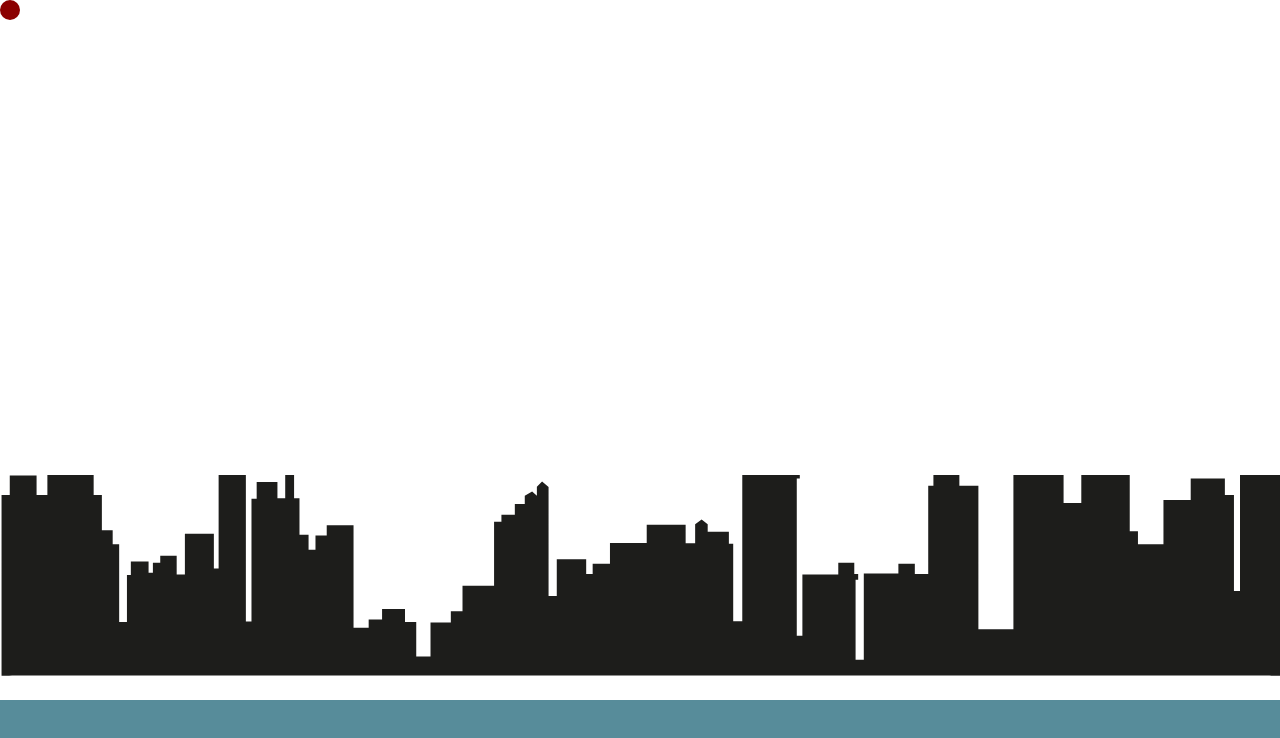
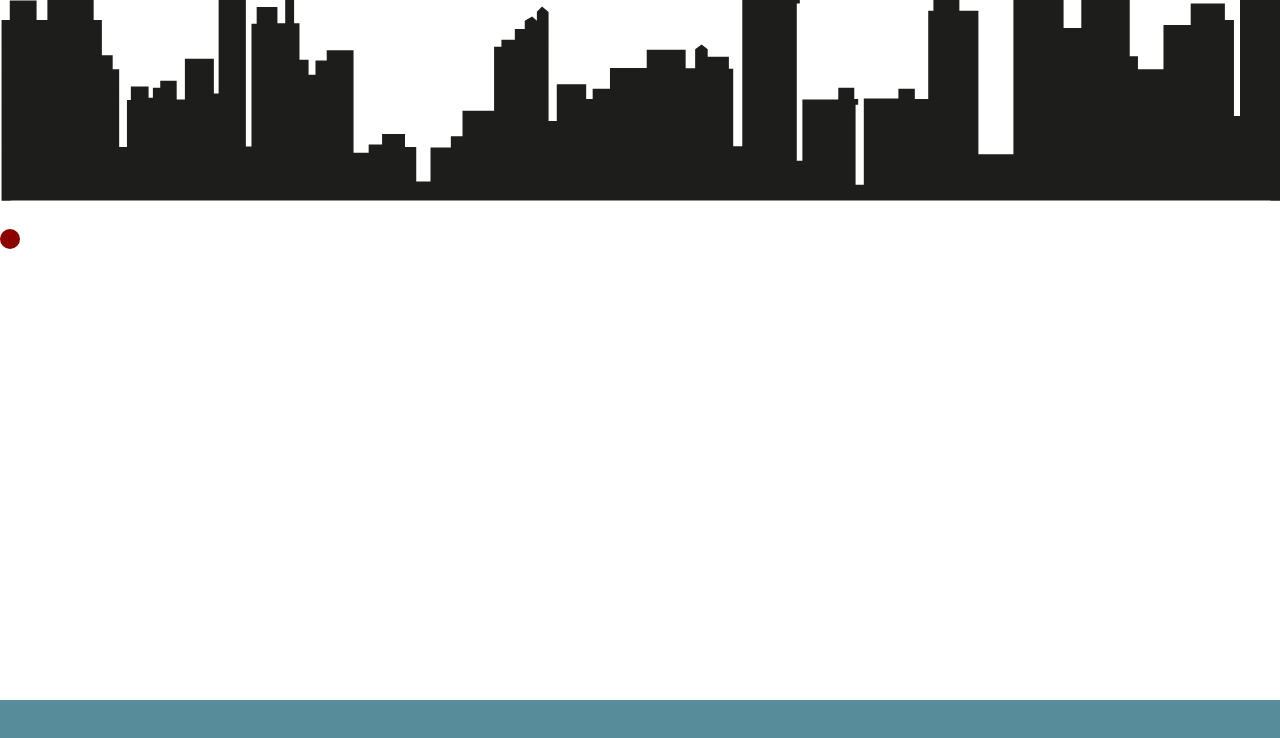
Before and after one commit to yasmineantille/herhack-2024, a React (Create React App) app in the folder srg-challenge/: page / in a window 1280 px wide. Shown: the top 738 px of the page. Built offline with nearby package versions, Linux system fonts and the light colour scheme.

Commit message:
wip routing

```diff
--- a/srg-challenge/package.json
+++ b/srg-challenge/package.json
@@ -12,6 +12,7 @@
     "@types/react-dom": "^18.3.1",
     "react": "^18.3.1",
     "react-dom": "^18.3.1",
+    "react-router-dom": "^6.27.0",
     "react-scripts": "5.0.1",
     "typescript": "^4.9.5",
     "web-vitals": "^2.1.4"
--- a/srg-challenge/src/App.tsx
+++ b/srg-challenge/src/App.tsx
@@ -1,14 +1,22 @@
 import React from 'react';
 import './App.css';
-import Game from "./components/Game/Game";
+import City from "./components/City/City";
+import {BrowserRouter, BrowserRouter as Router, Route, Routes} from 'react-router-dom';
+import GameBar from "./components/GameBar/GameBar";
+import Layout from "./components/Layout/Layout";
 
 function App() {
 
 
   return (
-    <div className="mainContainer">
-      <Game></Game>
-    </div>
+        <BrowserRouter>
+            <Routes>
+                <Route path="/" element={<Layout />}>
+                    <Route index element={<City />} />
+                    <Route path="gameOne" element={<City />} />
+                </Route>
+            </Routes>
+        </BrowserRouter>
   );
 }
 
--- /dev/null
+++ b/srg-challenge/src/components/City/City.css
@@ -0,0 +1,3 @@
+.skyline {
+    grid-row: 2;
+}
--- a/srg-challenge/src/components/Game/Game.tsx
+++ b/srg-challenge/src/components/City/City.tsx
@@ -1,14 +1,13 @@
 import GameButton from "../GameButton/GameButton";
-import GameBar from "../GameBar/GameBar";
 import React from "react";
 import { ReactComponent as Skyline } from './skyline2.svg';
-import './Game.css';
+import './City.css';
 
 interface GameProps {
 
 }
 
-const Game: React.FC<GameProps> = () => {
+const City: React.FC<GameProps> = () => {
     const navigate = () => {
         window.location.href = '/game';
     };
@@ -16,10 +15,9 @@ const Game: React.FC<GameProps> = () => {
     return (
         <div className={'game'}>
             <Skyline className={'skyline'}/>
-            <GameBar className={'gameBar'}></GameBar>
             <GameButton onClick={() => navigate()} className={'firstGame'}></GameButton>
         </div>
     );
 }
 
-export default Game;
+export default City;
--- a/srg-challenge/src/components/Game/Game.css
+++ /dev/null
@@ -1,17 +0,0 @@
-.game {
-    display: grid;
-    grid-template-rows: 1fr auto auto;
-    width: 100vw;
-    height: 100vh;
-    position: relative;
-}
-
-.gameBar {
-    grid-row: 3;
-    height: 100px; /* Adjust as needed */
-    background-color: #578c9a;
-}
-
-.skyline {
-    grid-row: 2;
-}
--- /dev/null
+++ b/srg-challenge/src/components/Layout/Layout.css
@@ -0,0 +1,13 @@
+.gameBar {
+    grid-row: 3;
+    height: 100px; /* Adjust as needed */
+    background-color: #578c9a;
+}
+
+.container {
+    display: grid;
+    grid-template-rows: 1fr auto auto;
+    width: 100vw;
+    height: 100vh;
+    position: relative;
+}
--- /dev/null
+++ b/srg-challenge/src/components/Layout/Layout.tsx
@@ -0,0 +1,14 @@
+import { Outlet } from "react-router-dom";
+import GameBar from "../GameBar/GameBar";
+import "./Layout.css";
+
+const Layout = () => {
+    return (
+        <div className="container">
+            <Outlet />
+            <GameBar className="gameBar"></GameBar>
+        </div>
+    )
+};
+
+export default Layout;
```
Also changed, not shown: srg-challenge/src/components/City/skyline2.svg (renamed from srg-challenge/src/components/Game/skyline2.svg), 1 other file (tests, documents, lock files or other folders).
